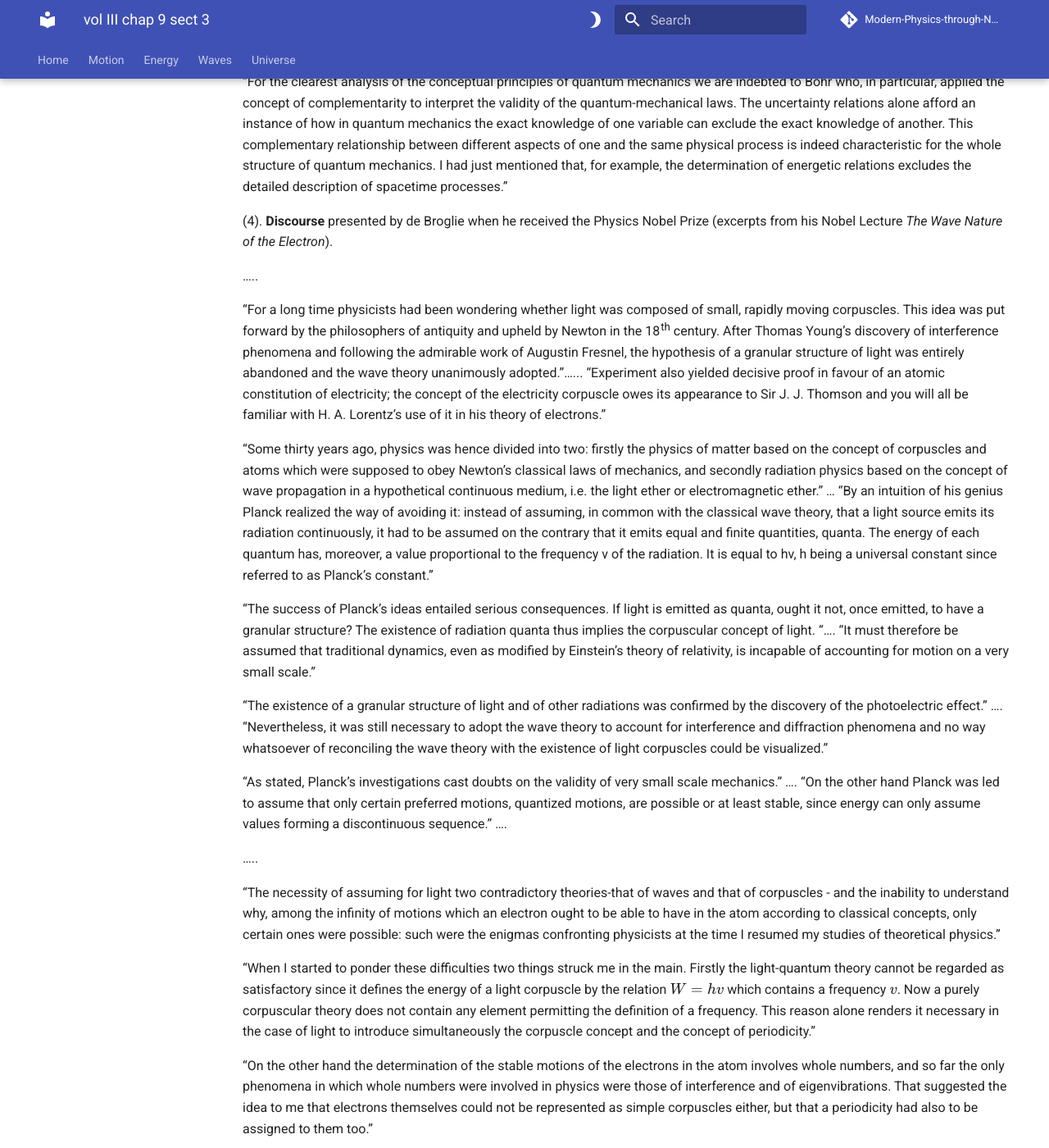
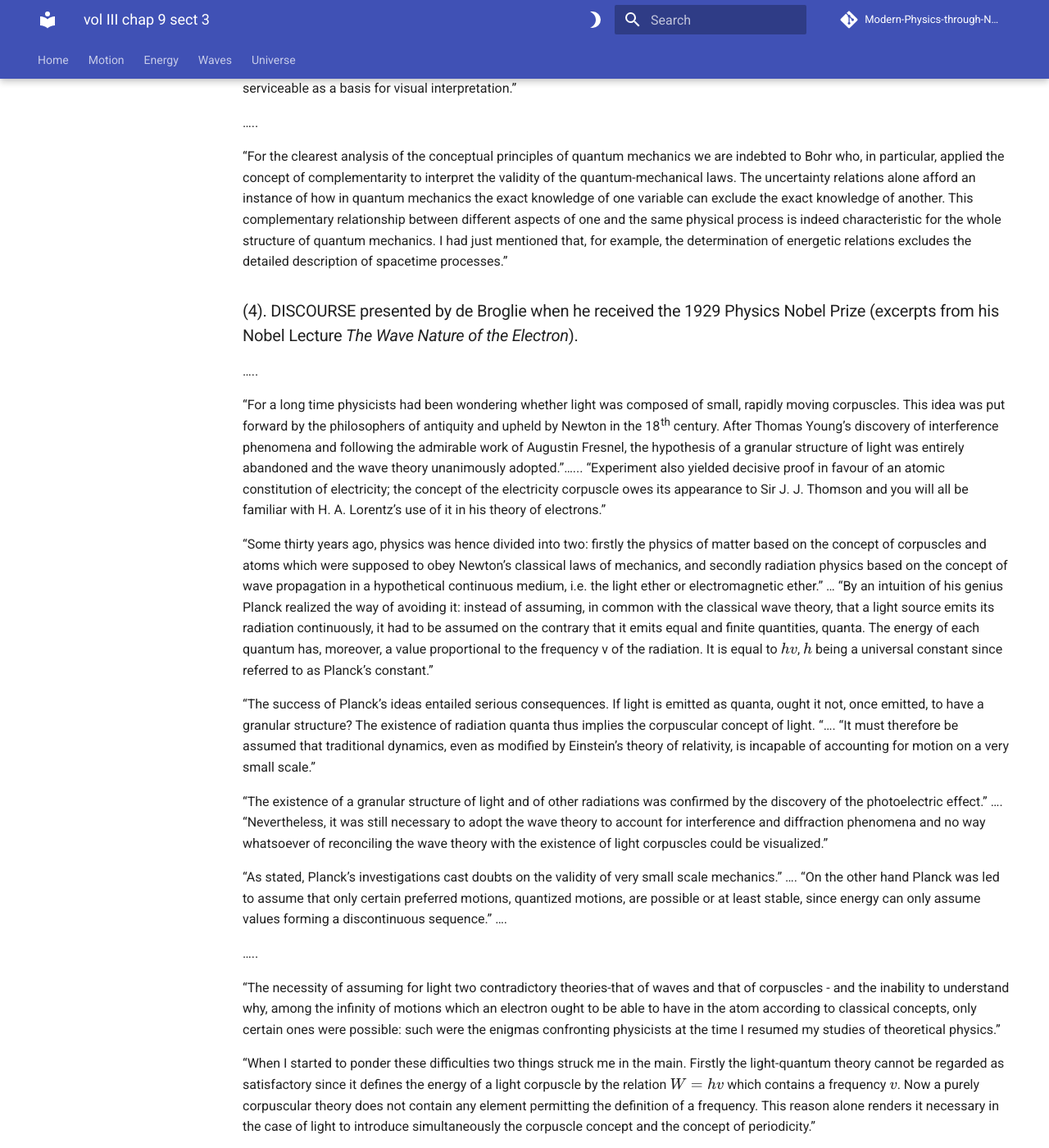
Before and after one commit to modphysnobel/modphysnobel.github.io, an MkDocs documentation site: the page built from docs/vol-III/vol-III-chap-9-sect-3.md, in a window 1280 px wide and 1400 px high, scrolled down 4599 px. Shown: the whole window at 82% size. Built offline with MkDocs 1.6.1 and Material for MkDocs 9.7.7, drawn with Linux system fonts in a browser that asks for light colours; some web fonts are replaced; comment, search, counter and statistics services are not loaded; some of the changed text lies outside the part shown.

Commit message:
Update vol-III-chap-9-sect-3.md

```diff
--- a/docs/vol-III/vol-III-chap-9-sect-3.md
+++ b/docs/vol-III/vol-III-chap-9-sect-3.md
@@ -66,8 +66,7 @@
 
 Next, we analyze how the four previous communication formats can be used to describe different aspects of the Physics Nobel Lectures concerning matter waves and electron diffraction as well as with the correspondence and uncertainty principles. Appropriate references of those Nobel Lectures are given at the end of this chapter.
 
-(1). Flux **diagram** for obtaining de Broglie equation $p = h/λ$ (as described in Section 9.1 and explained in his Nobel Lecture).
-
+### (1). Flux DIAGRAM for obtaining de Broglie equation $𝑝= ℎ/𝜆$ (as described in Section 9.1 and explained in his Nobel Lecture).
 
 
 <p align="center" width="100%">
@@ -75,7 +74,7 @@
 </p>
 
 
-(2). Experimental **designs** explained by Davisson and by Thomson in their Nobel Lectures.
+### (2). Experimental DESIGNS explained by Davisson and by Thomson in their Nobel Lectures.
 
 Diffraction of electrons by crystals was independently observed by Davisson and Germer and by Thomson using quite different experimental settings. Both experiments demonstrated the physical existence of electron waves and therefore that electrons satisfy de Broglie’s equation  $p = h/λ$. They obtained equivalent experimental values: Davisson and Germer obtained $λ = 1.66 Å$ for the electron wavelength, and Thomson obtained $λ = 1.65 Å$.
 
@@ -99,7 +98,7 @@
 
 It is interesting to note that in 1897 Joseph John Thomson (1856-1940), the father, discovered the electron and received the 1906 Physics Nobel Prize for showing that the electron is a particle, and that in 1927 George Paget Thomson (1892-1975), the son, discovered the diffraction of the electron and received the 1937 Physics Nobel Prize for showing that the electron is a wave.
 
-(3). **Dialogues** between Bohr and Heisenberg about correspondence and uncertainty principles.
+### (3). DIALOGUES between Bohr and Heisenberg about correspondence and uncertainty principles.
 
 This is a hypothetical dialogue between the two laureates that could occurred if we select and quote some paragraphs from Bohr´s Lecture presented in 1922 and from Heisenberg´s Lecture presented in 1932.
 
@@ -123,7 +122,7 @@
 
 “It is true we no longer think that the rotation is reflected in the spectra in the way claimed by classical electrodynamics, but rather that the line components are due to transitions between stationary states which differ as regards rotational motion. That the phenomenon retains its essential feature, however, is a typical consequence of the correspondence principle.”
 
--Heisenber´s Lecture *The Development of Quantum Mechanics* contains comments on the correspondence principle as well as explanations concerning the uncertainty principle.
+- Heisenber´s Lecture *The Development of Quantum Mechanics* contains comments on the correspondence principle as well as explanations concerning the uncertainty principle.
 
 “Quantum mechanics, on which I am to speak here, arose, in its formal content, from the endeavour to expand Bohr’s principle of correspondence to a complete mathematical scheme by refining his assertions. The physically new viewpoints that distinguish quantum mechanics from classical physics were prepared by the researches of various investigators engaged in analyzing the difficulties posed in Bohr’s theory of atomic structure and in the radiation theory of light.”
 
@@ -143,7 +142,10 @@
 
 ….. “Closer examination of the formalism shows that between the accuracy with which the location of a particle can be ascertained and the accuracy with which its momentum can simultaneously be known, there is a relation according to which the product of the probable errors in the measurement of the location and momentum is invariably at least as large as Planck’s constant divided by 4π. In a very general form, therefore, we should have
 
+<center>
 $Δp Δq  ≥ h/4π$
+</center>
+
 
 where p and q are canonically conjugated variables. These uncertainty relations for the results of the measurement of classical variables form the necessary conditions for enabling the result of a measurement to be expressed in the formalism of the quantum theory. Bohr has shown in a series of examples how the perturbation necessarily associated with each observation indeed ensures that one cannot go below the limit set by the uncertainty relations. He contends that in the final analysis an uncertainty introduced by the concept of measurement itself is responsible for part of that perturbation remaining fundamentally unknown.”
 
@@ -159,13 +161,13 @@
 
 “For the clearest analysis of the conceptual principles of quantum mechanics we are indebted to Bohr who, in particular, applied the concept of complementarity to interpret the validity of the quantum-mechanical laws. The uncertainty relations alone afford an instance of how in quantum mechanics the exact knowledge of one variable can exclude the exact knowledge of another. This complementary relationship between different aspects of one and the same physical process is indeed characteristic for the whole structure of quantum mechanics. I had just mentioned that, for example, the determination of energetic relations excludes the detailed description of spacetime processes.”
 
-(4). **Discourse** presented by de Broglie when he received the Physics Nobel Prize (excerpts from his Nobel Lecture *The Wave Nature of the Electron*).
+### (4). DISCOURSE presented by de Broglie when he received the 1929 Physics Nobel Prize (excerpts from his Nobel Lecture *The Wave Nature of the Electron*).
 
 …..
 
 “For a long time physicists had been wondering whether light was composed of small, rapidly moving corpuscles. This idea was put forward by the philosophers of antiquity and upheld by Newton in the 18th century. After Thomas Young’s discovery of interference phenomena and following the admirable work of Augustin Fresnel, the hypothesis of a granular structure of light was entirely abandoned and the wave theory unanimously adopted.”…... “Experiment also yielded decisive proof in favour of an atomic constitution of electricity; the concept of the electricity corpuscle owes its appearance to Sir J. J. Thomson and you will all be familiar with H. A. Lorentz’s use of it in his theory of electrons.”
 
-“Some thirty years ago, physics was hence divided into two: firstly the physics of matter based on the concept of corpuscles and atoms which were supposed to obey Newton’s classical laws of mechanics, and secondly radiation physics based on the concept of wave propagation in a hypothetical continuous medium, i.e. the light ether or electromagnetic ether.” … “By an intuition of his genius Planck realized the way of avoiding it: instead of assuming, in common with the classical wave theory, that a light source emits its radiation continuously, it had to be assumed on the contrary that it emits equal and finite quantities, quanta. The energy of each quantum has, moreover, a value proportional to the frequency v of the radiation. It is equal to hv, h being a universal constant since referred to as Planck’s constant.”
+“Some thirty years ago, physics was hence divided into two: firstly the physics of matter based on the concept of corpuscles and atoms which were supposed to obey Newton’s classical laws of mechanics, and secondly radiation physics based on the concept of wave propagation in a hypothetical continuous medium, i.e. the light ether or electromagnetic ether.” … “By an intuition of his genius Planck realized the way of avoiding it: instead of assuming, in common with the classical wave theory, that a light source emits its radiation continuously, it had to be assumed on the contrary that it emits equal and finite quantities, quanta. The energy of each quantum has, moreover, a value proportional to the frequency v of the radiation. It is equal to $hv$, $h$ being a universal constant since referred to as Planck’s constant.”
 
 “The success of Planck’s ideas entailed serious consequences. If light is emitted as quanta, ought it not, once emitted, to have a granular structure? The existence of radiation quanta thus implies the corpuscular concept of light. “…. “It must therefore be assumed that traditional dynamics, even as modified by Einstein’s theory of relativity, is incapable of accounting for motion on a very small scale.”
 
@@ -203,9 +205,9 @@
 
 “By the elimination of  β between the two preceding formulae the following relation can readily be derived which defines the refractive index of the vacuum n for the waves considered:”
 
-$n= \frac{V}{v}=\frac{1}{1-(\frac{ν_0}{ν})^2$
+$n= \frac{V}{v}=\frac{1}{1-(\frac{ν_0}{ν})^2}$
 
-“A <<group velocity>> corresponds to this <<law of dispersion>>. You will be aware that the group velocity is the velocity of the resultant amplitude of a group of waves of very close frequencies. Lord Rayleigh showed that this velocity $U$ satisfies equation:”
+“A <code> <<group velocity>> </code> corresponds to this <<law of dispersion>>. You will be aware that the group velocity is the velocity of the resultant amplitude of a group of waves of very close frequencies. Lord Rayleigh showed that this velocity $U$ satisfies equation:”
 
 $\frac{1}{U}=  \frac{δ(nν)}{δν}$
 
```
Also changed, not shown: other parts of docs/vol-III/vol-III-chap-9-sect-3.md (+1 -1 lines).
